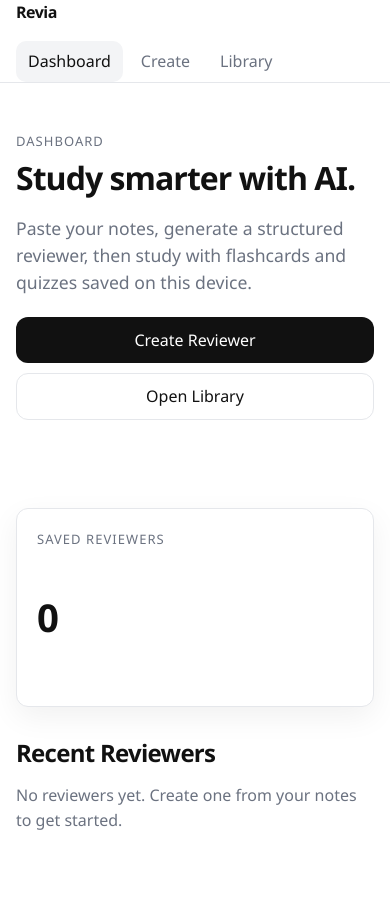
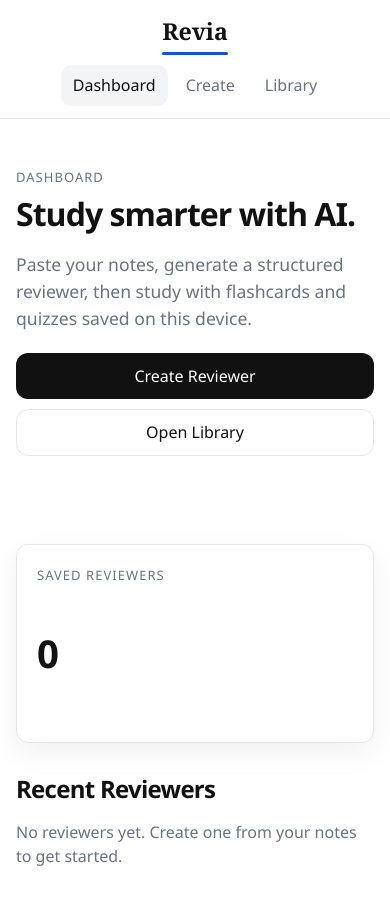
Before and after one commit to ShinDevv/revia, a website with bundled scripts: page public/index.html in a window 390 px wide. Built offline with nearby package versions, Linux system fonts and the light colour scheme.

Commit message:
Header Update

```diff
--- a/public/css/style.css
+++ b/public/css/style.css
@@ -83,13 +83,20 @@ img {
   gap: 10px;
   text-decoration: none;
   font-weight: 700;
+  font-size: 1.2rem;
   letter-spacing: -0.03em;
 }
 
 .nav {
   display: flex;
+  align-items: center;
   gap: 6px;
   flex-wrap: wrap;
+}
+
+.nav .install-button {
+  min-height: 38px;
+  padding: 8px 12px;
 }
 
 .nav a {
@@ -530,6 +537,35 @@ textarea {
     align-items: stretch;
   }
 
+  .header-inner {
+    gap: 10px;
+    padding: 14px 0 12px;
+  }
+
+  .brand {
+    align-self: center;
+    position: relative;
+    padding-bottom: 5px;
+    font-family: Georgia, "Times New Roman", serif;
+    font-size: 1.45rem;
+    letter-spacing: 0;
+  }
+
+  .brand::after {
+    position: absolute;
+    right: 0;
+    bottom: 0;
+    left: 0;
+    height: 3px;
+    border-radius: 99px;
+    background: var(--accent);
+    content: "";
+  }
+
+  .nav {
+    justify-content: center;
+  }
+
   .card-actions .button,
   .button-row .button {
     width: 100%;
--- a/public/js/app.js
+++ b/public/js/app.js
@@ -13,8 +13,8 @@ const GENERIC_GENERATE_ERROR = "Something went wrong while generating your revie
 let deferredInstallPrompt;
 
 function initInstallPrompt() {
-  const header = qs(".header-inner");
-  if (!header || !deferredInstallPrompt || window.matchMedia("(display-mode: standalone)").matches) {
+  const nav = qs(".nav");
+  if (!nav || !deferredInstallPrompt || window.matchMedia("(display-mode: standalone)").matches) {
     return;
   }
 
@@ -33,7 +33,7 @@ function initInstallPrompt() {
     }
     deferredInstallPrompt = null;
   });
-  header.append(installButton);
+  nav.append(installButton);
 }
 
 window.addEventListener("beforeinstallprompt", (event) => {
```
